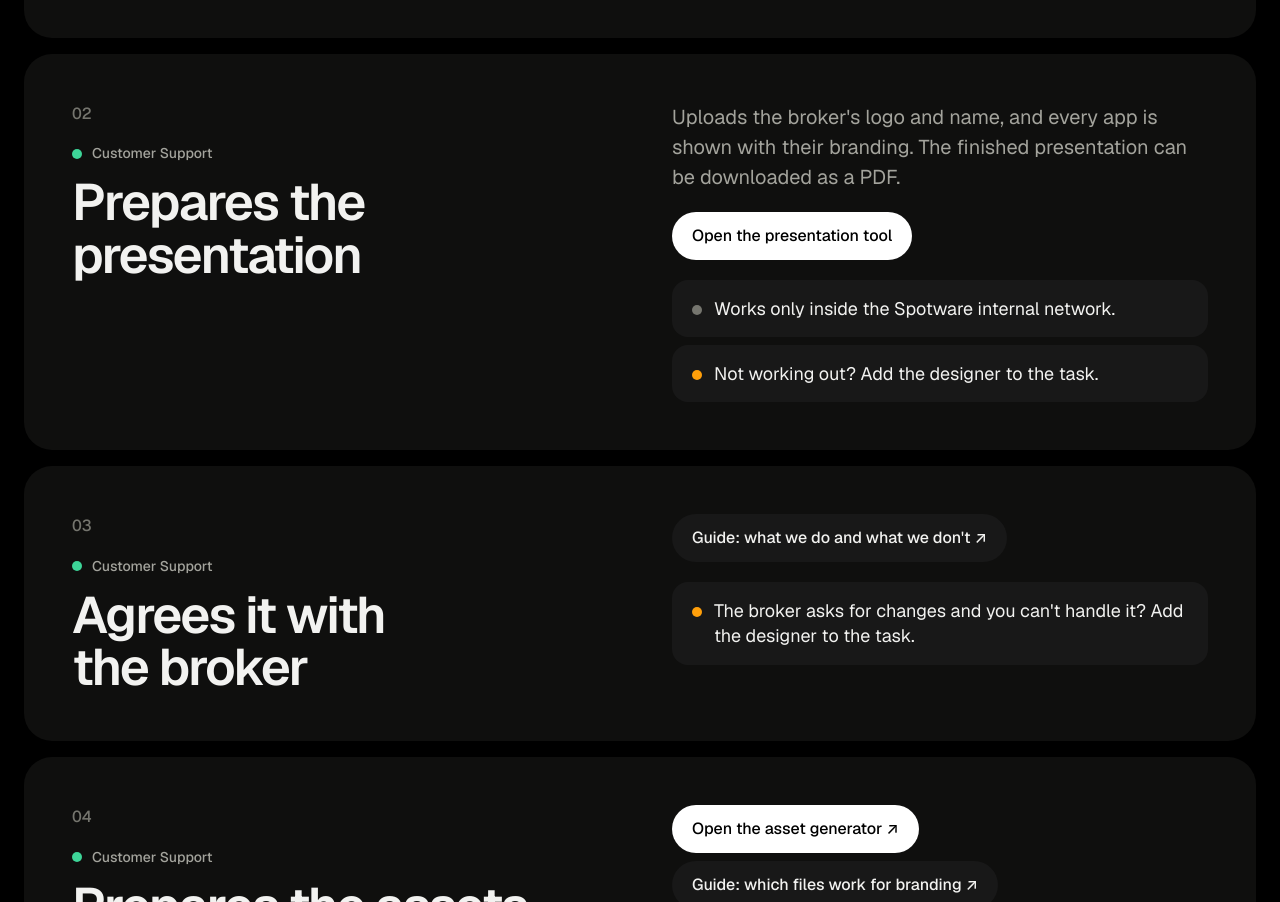
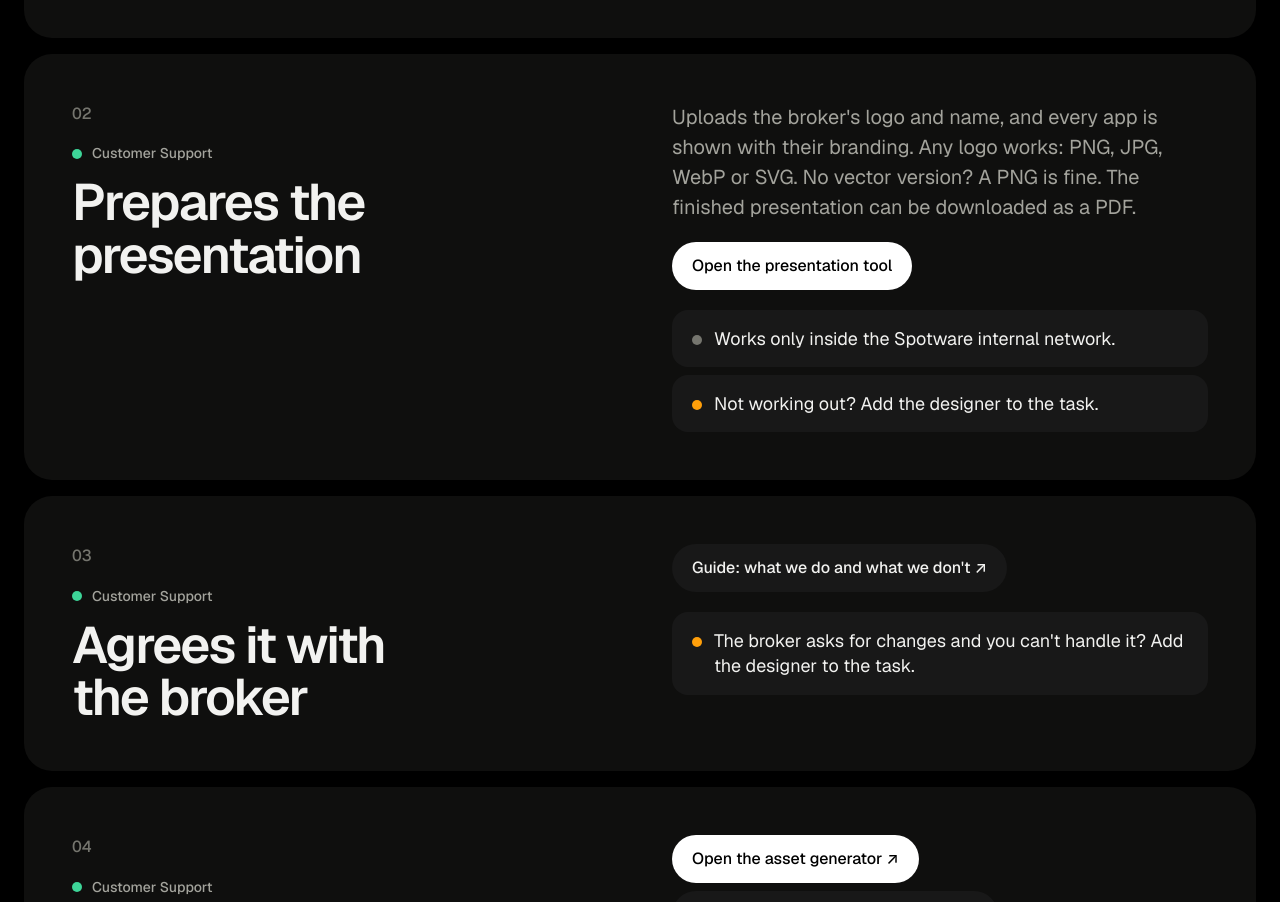
Before and after one commit to Masrus/ai-in-design-team, a plain HTML site: page branding-sop/index.html in a window 1280 px wide. Shown: the part 855-1757 px from the top of the page. Drawn offline with nearby package versions, Linux system fonts and the light colour scheme.

Commit message:
SOP step 2: say that PNG (and JPG, WebP, SVG) logos work
Co-Authored-By: Claude Sonnet 5.5 <noreply@anthropic.com>
Claude-Session: https://claude.ai/code/session_01Md2BrbpJ3y45iBquQiznpm

```diff
--- a/branding-sop/index.html
+++ b/branding-sop/index.html
@@ -160,7 +160,7 @@ h1 .l2 { display: block; }
           <h2 data-i="s2h">Готовит презентацию</h2>
         </div>
         <div class="body">
-          <p data-i="s2p">Загружает лого и название брокера, и все приложения показываются с его брендом. Готовую презентацию можно скачать в PDF.</p>
+          <p data-i="s2p">Загружает лого и название брокера, и все приложения показываются с его брендом. Подойдёт любой логотип: PNG, JPG, WebP или SVG. Если логотипа в векторе нет, PNG тоже годится. Готовую презентацию можно скачать в PDF.</p>
           <div class="actions">
             <a class="btn primary" href="#presentation" data-i="s2b">Открыть инструмент презентации</a>
           </div>
@@ -237,7 +237,7 @@ h1 .l2 { display: block; }
 <script>
 (function () {
   var EN = {"h1a": "Branding", "h1b": "the app", "h1c": "for Customer Support", "lead": "Customer Support runs the process on their own. The designer is called in when something doesn't work out, and always for the asset check.", "lg3": "When to call the designer", "s1h": "Creates a task in YouTrack <a href='https://yt.ctrader.com/projects/XD' target='_blank' rel='noopener'>Branding Design</a>.", "s1b": "Create a new task ↗",
-    "s1p": "A task in the queue isn't assigned to the designer automatically. The author brings the designer in as needed.", "s2h": "Prepares the presentation", "s2p": "Uploads the broker's logo and name, and every app is shown with their branding. The finished presentation can be downloaded as a PDF.", "s2b": "Open the presentation tool", "s2n1": "Works only inside the Spotware internal network.", "s2n2": "Not working out? Add the designer to the task.", "s3h": "Agrees it with the broker", "s3b": "Guide: what we do and what we don't ↗", "s3n": "The broker asks for changes and you can't handle it? Add the designer to the task.", "s4h": "Prepares the assets for app branding", "s4b1": "Open the asset generator ↗", "s4b2": "Guide: which files work for branding ↗", "s4n": "The logo isn't a vector, something goes wrong, or you can't manage? Add the designer to the task.", "s5w": "Designer · required", "s5h": "The designer checks the finished assets", "s5p": "When the assets are ready, Customer Support adds the designer to the task.", "s5n": "Always add the designer to the task for this check.", "s6h": "Puts the archive with the icons in the right place", "back": "← Back to the scheme"};
+    "s1p": "A task in the queue isn't assigned to the designer automatically. The author brings the designer in as needed.", "s2h": "Prepares the presentation", "s2p": "Uploads the broker's logo and name, and every app is shown with their branding. Any logo works: PNG, JPG, WebP or SVG. No vector version? A PNG is fine. The finished presentation can be downloaded as a PDF.", "s2b": "Open the presentation tool", "s2n1": "Works only inside the Spotware internal network.", "s2n2": "Not working out? Add the designer to the task.", "s3h": "Agrees it with the broker", "s3b": "Guide: what we do and what we don't ↗", "s3n": "The broker asks for changes and you can't handle it? Add the designer to the task.", "s4h": "Prepares the assets for app branding", "s4b1": "Open the asset generator ↗", "s4b2": "Guide: which files work for branding ↗", "s4n": "The logo isn't a vector, something goes wrong, or you can't manage? Add the designer to the task.", "s5w": "Designer · required", "s5h": "The designer checks the finished assets", "s5p": "When the assets are ready, Customer Support adds the designer to the task.", "s5n": "Always add the designer to the task for this check.", "s6h": "Puts the archive with the icons in the right place", "back": "← Back to the scheme"};
   var META = {
     ru: { title: 'SOP брендирования cTrader', legend: 'Обозначения', frame: 'Инструмент презентации', group: 'Язык' },
     en: { title: 'cTrader Branding SOP', legend: 'Legend', frame: 'Presentation tool', group: 'Language' }
```
